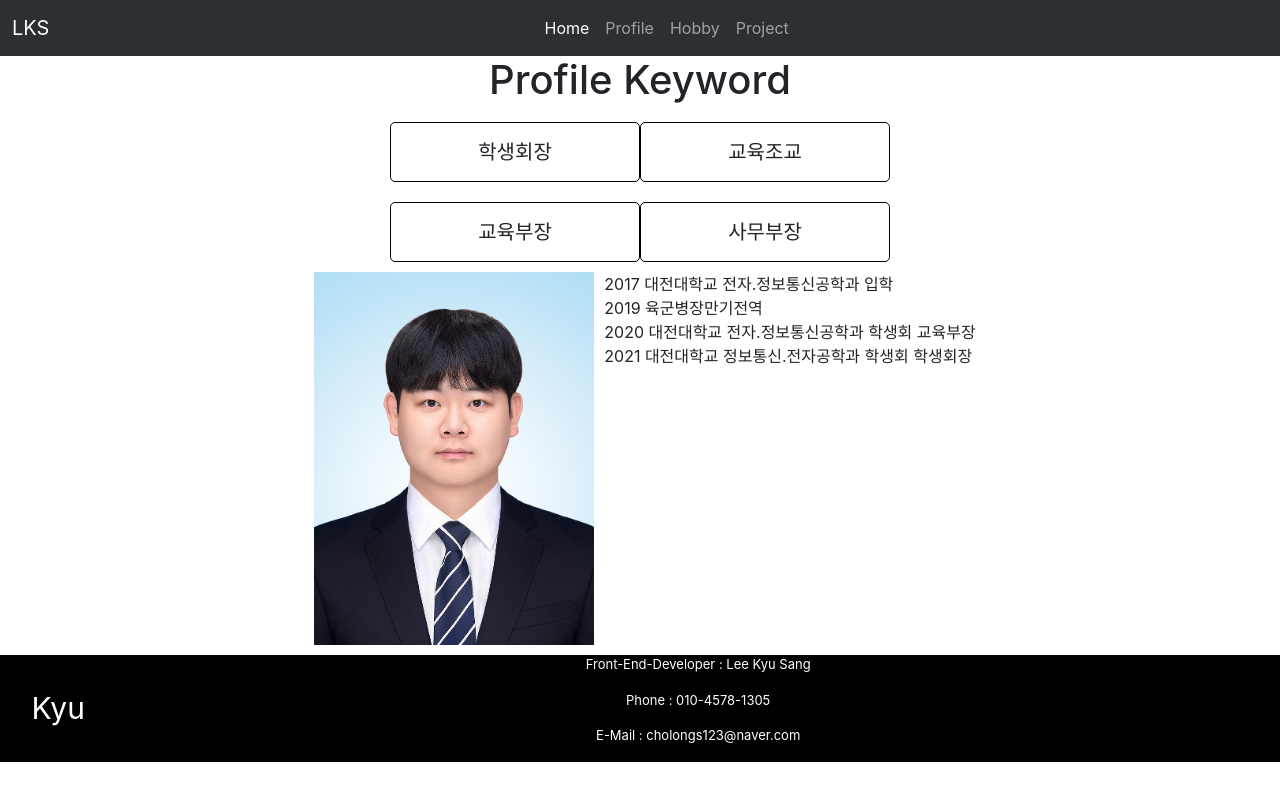
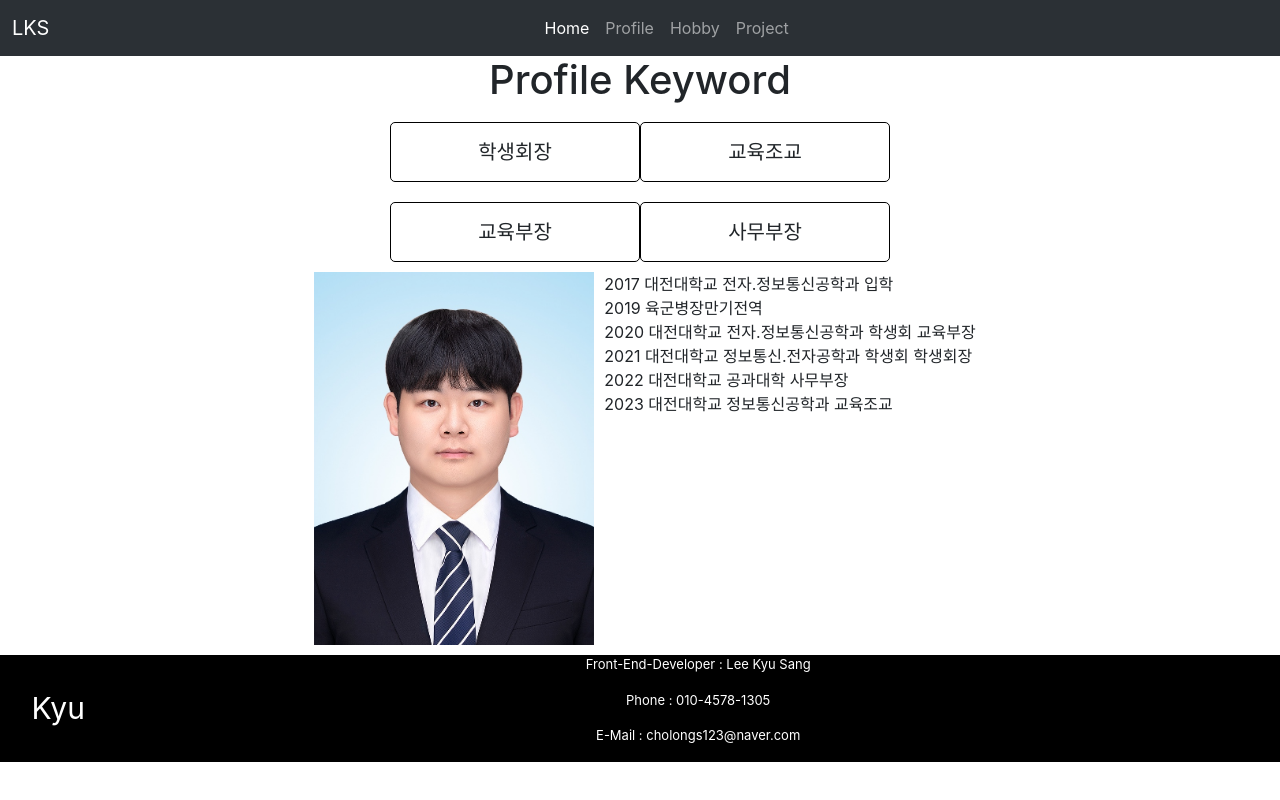
Before and after one commit to kyusang0330/react-self-introduction, a React (Create React App) app: page /profile in a window 1280 px wide. Built offline with nearby package versions, Linux system fonts and the light colour scheme.

Commit message:
img 추가

```diff
--- a/src/Pages/Profile.js
+++ b/src/Pages/Profile.js
@@ -8,7 +8,9 @@ function Profile() {
         {title: '2017 대전대학교 전자.정보통신공학과 입학'},
         {title: '2019 육군병장만기전역'},
         {title: '2020 대전대학교 전자.정보통신공학과 학생회 교육부장'},
-        {title: '2021 대전대학교 정보통신.전자공학과 학생회 학생회장'}
+        {title: '2021 대전대학교 정보통신.전자공학과 학생회 학생회장'},
+        {title: '2022 대전대학교 공과대학 사무부장'},
+        {title: '2023 대전대학교 정보통신공학과 교육조교'}
     ];
 
     const renderProfile = ProfileContent.map(profile => {
```
